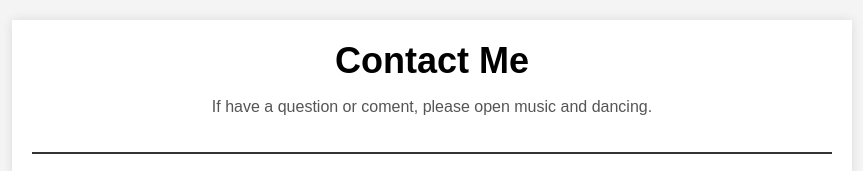
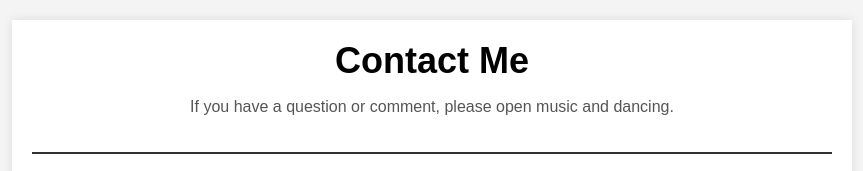
Before and after one commit to Bookmenefit/HW-2-Resume, a plain HTML site: page contact.html in a window 1280 px wide. Shown: the top 171 px of the page, without its empty margins (208-1071 px from the left). Drawn offline with Linux system fonts and the light colour scheme.

Commit message:
Update contact.html

```diff
--- a/contact.html
+++ b/contact.html
@@ -12,7 +12,7 @@
     <!-- Header Section -->
     <header>
       <h1>Contact Me</h1>
-      <p>If have a question or coment, please open music and dancing.</p>
+      <p>If you have a question or comment, please open music and dancing.</p>
     </header>
 
     <!-- Additional Contact Info -->
```
